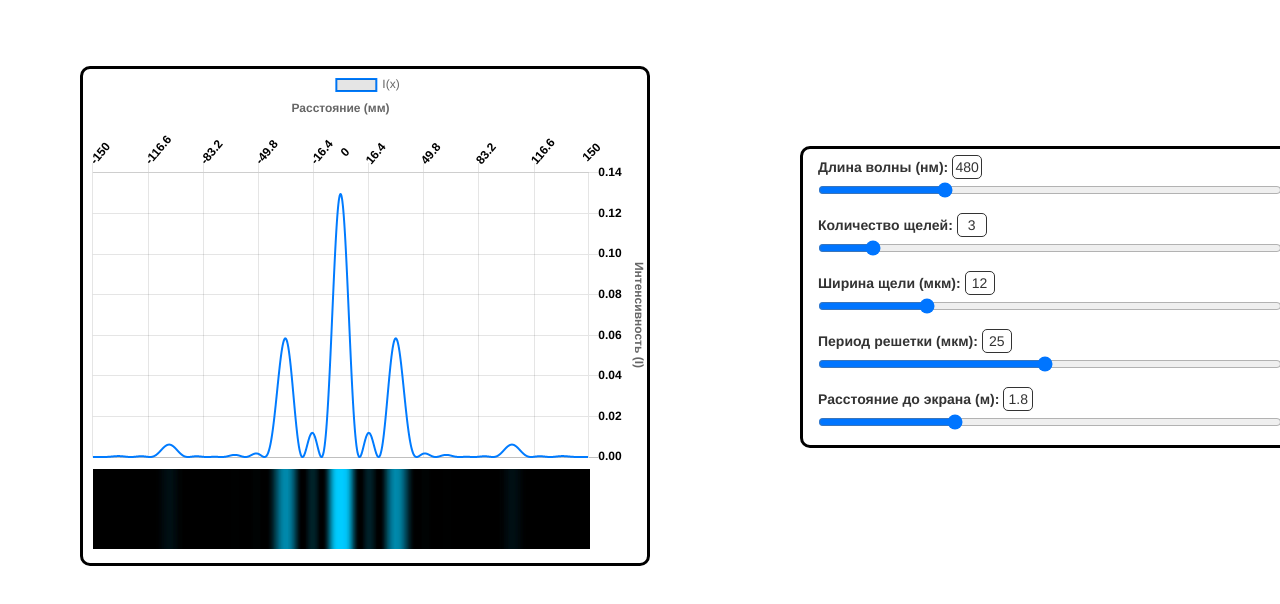
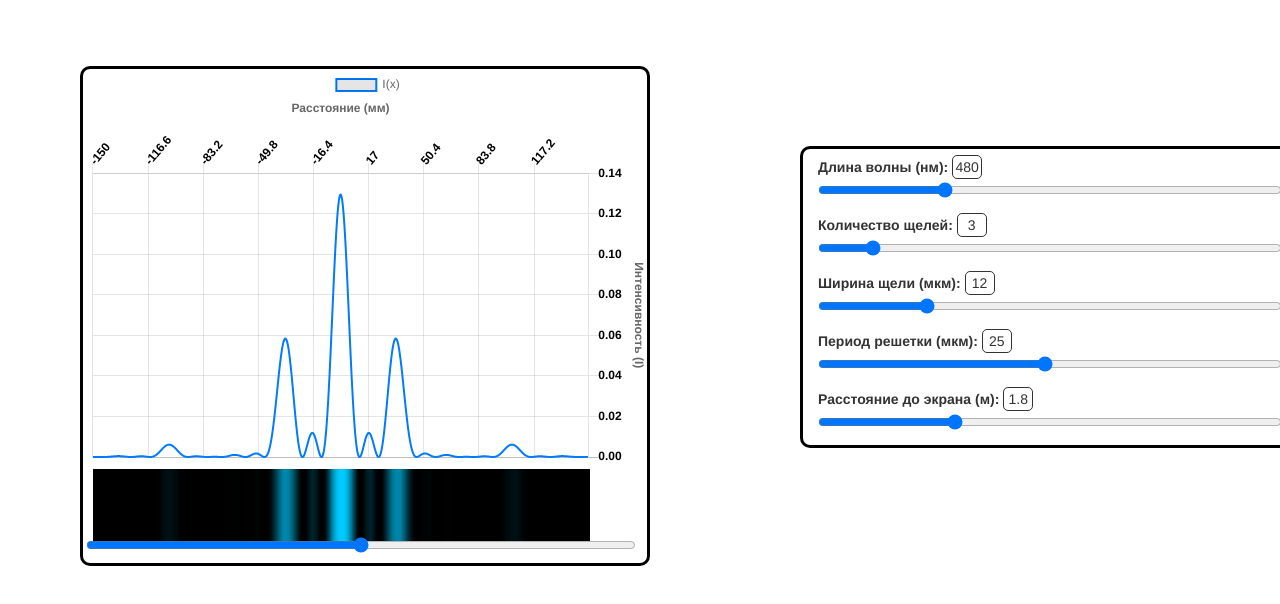
Before and after one commit to AppolinariaDmtrvn72/AppolinariaDmtrvn72.github.io, a plain HTML site: page Mono.html in a window 1280 px wide. Shown: the part 54-658 px from the top of the page. Drawn offline with Linux system fonts and the light colour scheme.

Commit message:
Add plot moving feature for Mono difraction, refactor useless code

```diff
--- a/Mono.html
+++ b/Mono.html
@@ -31,45 +31,43 @@
 
     </div>
 </div></nav>
-<!--<div id="gradient"></div>-->
 
-<div  style="position: absolute; width: 570px; left: 80px; top: 120px; height: 500px;
-    border: 3px solid #000;background-color: white; ;border-radius: 10px"  >
-    <div style="position: absolute; ; right: 45px; top: 75px; transform: rotate(-45deg); font-size: 12px; color: black;
-         font-weight: bold "> 150</div>
-    <div style="position: absolute; ; right: 298px; top: 75px; transform: rotate(-45deg); font-size: 12px; color: black;
-         font-weight: bold "> 0</div>
-        <canvas  id="interference_picture" width="497" height="80" style="background-color: black; position: absolute;
-        top: 400px ; left: 10px ;width: 497px; height: 80px "></canvas>
-        <canvas id="myChart" width="550" height="385" style="position: absolute;  left: 3px;width: 550px; height: 400px"></canvas>
+
+<div  class="chart_box"  >
+    <div class="chart_box_inner"> </div>
+    <div class="chart_box_labels"></div>
+
+    <canvas id="interference_picture" width="497" height="80" class="chart_box_interference"></canvas>
+    <canvas id="myChart" width="550" height="385" class="chart_box_plot"></canvas>
+
+    <input type="range" min="-200" max="200" style="position: absolute;  left: 3px;width: 550px; bottom: 10px" oninput="x_center = -this.value;updateChart()"/>
 </div>
 
-    <div class="container" id="content" style="width: 500px;  position: absolute; left: 800px; top: 200px
-    ; border: 3px solid #000;background-color: white; border-radius: 10px" >
+<div class="container settings_container" id="content">
     <form>
         <div class="form-group">
             <label  style="margin-top: 8px" for="lambda" id="labelLambda" >Длина волны (нм):</label>
-                <input id="input_mono_wavelength" oninput="lambda.value = input_mono_wavelength.value;updateChart()" type="text" value="480" style="width: 30px;border-radius: 5px; border: 1px solid; text-align: center">
+            <input id="input_mono_wavelength" oninput="lambda.value = input_mono_wavelength.value;updateChart()" type="text" value="480" class="setting_text_label">
             <input  oninput="input_mono_wavelength.value = lambda.value;updateChart()" type="range"  min="400" max="700" class="form-control-range" value="480" id="lambda">
         </div>
         <div class="form-group">
             <label for="N" id="labelN">Количество щелей:</label>
-                <input id="input_N" oninput="N.value = input_N.value;updateChart()" type="text" value="3" style="width: 30px;border-radius: 5px; border: 1px solid; text-align: center">
+            <input id="input_N" oninput="N.value = input_N.value;updateChart()" type="text" value="3" class="setting_text_label">
             <input type="range" oninput="input_N.value = N.value; updateChart()" min="1" max="20" class="form-control-range" value="3" id="N">
         </div>
         <div class="form-group">
             <label for="a" id="labelA">Ширина щели (мкм):</label>
-                <input id="input_a" oninput="a.value = input_a.value;updateChart()" type="text" value="12" style="width: 30px;border-radius: 5px; border: 1px solid; text-align: center">
+            <input id="input_a" oninput="a.value = input_a.value;updateChart()" type="text" value="12" class="setting_text_label">
             <input type="range" oninput="input_a.value = a.value; updateChart()" min="1" max="50" class="form-control-range" value="12" id="a">
         </div>
         <div class="form-group">
             <label for="b" id="labelB">Период решетки (мкм):</label>
-                <input id="input_b" oninput="b.value = input_b.value;updateChart()" type="text" value="25" style="width: 30px;border-radius: 5px; border: 1px solid; text-align: center">
+            <input id="input_b" oninput="b.value = input_b.value;updateChart()" type="text" value="25" class="setting_text_label">
             <input type="range" oninput="input_b.value = b.value; updateChart()" min="1" max="50" class="form-control-range" value="25" id="b">
         </div>
         <div class="form-group">
             <label for="L" id="Length">Расстояние до экрана (м):</label>
-                <input id="input_L" oninput="L.value = input_L.value;updateChart()" type="text" value="1.8" style="width: 30px;border-radius: 5px; border: 1px solid; text-align: center">
+            <input id="input_L" oninput="L.value = input_L.value;updateChart()" type="text" value="1.8" class="setting_text_label">
             <input type="range" oninput="input_L.value = L.value; updateChart()"min="0.1" max="6.0" class="form-control-range" step="0.1" value="1.8" id="L">
         </div>
     </form>
--- a/js/chart.js
+++ b/js/chart.js
@@ -54,18 +54,8 @@ function drowChart(update_f) {
                          beginAtZero: true,
                          maxTicksLimit: 9,
                          callback: function (value, index, values) {
-                             if( value === -150 || value === -116.6 || value === -83.2 || value === -49.8 || value === -16.4){
-                                 return value;
-                             } else if (value === 17){
-                                 return 16.4;
-                             }else if (value === 50.4){
-                                 return 49.8;
-                             } else if (value === 83.8){
-                                 return 83.2;
-                             } else if (value === 117.2){
-                                 return 116.6;
-                             }
-                              return '';
+
+                              return value;
                          },
                          // maxTicksLimit: 8,
 
--- a/js/monoChart.js
+++ b/js/monoChart.js
@@ -6,6 +6,8 @@ const B1 = document.getElementById("b");
 const L1 = document.getElementById("L");
 let count = -255, multiplyer = -count;
 
+x_center = 0;
+x_range = 150;
 
 
 function updateChart() {
@@ -34,10 +36,8 @@ function updateChart() {
         intensities.push(res)
     }
 
-
-
-
-    for (let x = -3/2 * 1e2; x <=3/2 * 1e2 ; x += 0.1  ) {
+    x_center = parseFloat(x_center);
+    for (let x = x_center-x_range; x <= x_center+x_range; x+=0.1) {
         x = +x.toFixed(10);
         labels.push(+x.toFixed(2));
         intensityFunction(x);
@@ -49,9 +49,9 @@ function updateChart() {
     if(d > b || N === 1) {
         myChart.data.labels = labels;
         myChart.data.datasets[0].data = intensities;
-        drawMonoInterfPicture(wavelength, d * 100, b * 100, N, L);
+        drawMonoInterfPicture(wavelength, d * 100, b * 100, N, L, x_center, x_range);
     } else {
-        drawMonoInterfPicture(0, d * 100, b * 100, N, L);
+        drawMonoInterfPicture(0, d * 100, b * 100, N, L, x_center, x_range);
         myChart.data.labels = 0;
         myChart.data.datasets[0].data = 0;
     }
--- a/js/monoPicture.js
+++ b/js/monoPicture.js
@@ -1,4 +1,4 @@
-function drawMonoInterfPicture(wavelength, d, b, N, L) {
+function drawMonoInterfPicture(wavelength, d, b, N, L, x_center, x_range) {
 
   function intensityFunction(x) {
     let e = 1e-6;
@@ -8,9 +8,11 @@ function drawMonoInterfPicture(wavelength, d, b, N, L) {
   }
 
   let labels = [];
-    for (let x = -3/2; x <= 3/2; x+=3/497) {
-        labels.push(x);
-    }
+  let from = (x_center-x_range) / 100;
+  let to   = (x_center+x_range) / 100;
+  for (let x = from; x <= to; x+=N/wavelength) {
+      labels.push(x);
+  }
 
   let ctx = document.getElementById("interference_picture").getContext("2d"),
     width = document.getElementById('interference_picture').offsetWidth,
@@ -25,7 +27,7 @@ function drawMonoInterfPicture(wavelength, d, b, N, L) {
 
   let yStep = width / labels.length;
 
-  let Max = intensities[labels.length / 2 ];
+  let Max = Math.max.apply(Math, intensities); //[labels.length / 2 ];
 
   labels.forEach(function(x, index) {
     const yCoord = index * yStep;
--- a/js/multiChart.js
+++ b/js/multiChart.js
@@ -1,4 +1,4 @@
-let Multi;
+let myChart;
 const MN1 = document.getElementById('N');
 const L1 = document.getElementById("L");
 
--- a/style.css
+++ b/style.css
@@ -11,3 +11,57 @@ body{
     padding: 0px;
     margin: 0px;
 }
+
+
+.setting_text_label
+{
+width: 30px;
+border-radius: 5px;
+border: 1px solid;
+text-align: center;
+}
+
+.settings_container
+{
+  width: 500px !important;
+  position: absolute;
+  left: 800px;
+  top: 200px;
+  border: 3px solid #000;
+  background-color: white;
+  border-radius: 10px;
+}
+
+.chart_box
+{
+  position: absolute;
+  width: 570px;
+  left: 80px;
+  top: 120px;
+  height: 500px;
+  border: 3px solid #000;
+  background-color: white;
+  border-radius: 10px;
+}
+
+.chart_box_inner
+{
+  position: absolute; ; right: 45px; top: 75px; transform: rotate(-45deg); font-size: 12px; color: black;
+       font-weight: bold;
+}
+
+.chart_box_labels
+{
+  position: absolute; ; right: 298px; top: 75px; transform: rotate(-45deg); font-size: 12px; color: black;
+       font-weight: bold ;
+}
+
+.chart_box_interference{
+  background-color: black; position: absolute;
+      top: 400px ; left: 10px ;width: 497px; height: 80px;
+}
+
+.chart_box_plot
+{
+  position: absolute;  left: 3px;width: 550px; height: 400px;
+}
```
Also changed, not shown: js/Theme.js (deleted, +0 -60 lines). Lines whose indentation alone changed are shown as unchanged.
